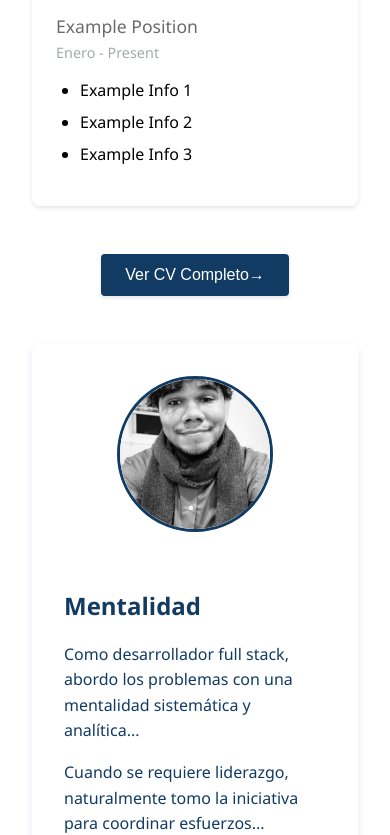
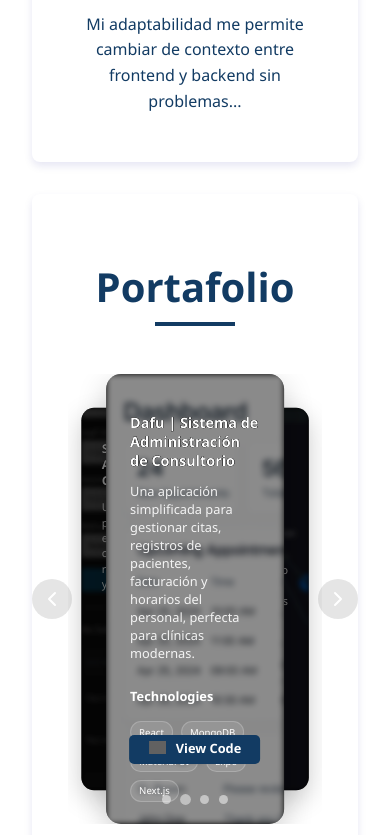
Before and after one commit to TZeik/personal-web, a React (Create React App) app: page / in a window 390 px wide. Shown: the part 984-1819 px from the top of the page. Built offline with nearby package versions, Linux system fonts and the light colour scheme; grey boxes are pictures that could not be loaded.

Commit message:
portfolio and mindset  responsive & workplace component detached

```diff
--- a/src/pages/Home.tsx
+++ b/src/pages/Home.tsx
@@ -16,7 +16,7 @@ const Home: React.FC = () => {
         <Header />
         <Language />
         <div className={Styles.main}>
-          <WorkExperience />
+          {/* <WorkExperience /> */}
           <Mindset />
           <Portfolio />
           <Skills />
--- a/src/styles/mindset.module.css
+++ b/src/styles/mindset.module.css
@@ -12,7 +12,7 @@
   display: flex;
   flex-direction: row;
   align-items: flex-start;
-  gap: 2rem;
+  gap: 4rem;
 }
 
 .profileSection {
@@ -44,6 +44,8 @@
   .contentWrapper {
     flex-direction: column;
     align-items: center;
+    gap: 2rem;
+    text-align: center;
   }
 
   .profileImage {
--- a/src/styles/portfolio.module.css
+++ b/src/styles/portfolio.module.css
@@ -43,7 +43,7 @@
 /* Project Card Styles */
 .projectCard {
   position: absolute;
-  width: 80%;
+  width: 70%;
   height: 100%;
   transition: all 0.5s ease;
   transform-style: preserve-3d;
@@ -55,7 +55,7 @@
 
 .cardLeft {
   left: 0;
-  transform: translateX(-30%) scale(0.85);
+  transform: scale(0.85);
   opacity: 1;
   z-index: 1;
   cursor: pointer;
@@ -72,7 +72,7 @@
 
 .cardRight {
   left: 100%;
-  transform: translateX(-70%) scale(0.85);
+  transform: translateX(-100%) scale(0.85);
   opacity: 1;
   z-index: 1;
   cursor: pointer;
@@ -134,11 +134,8 @@
 
 .projectTitle {
   font-size: 2rem;
-  text-shadow:
-    -0.2px -0.2px 0 black,
-     0.2px -0.2px 0 black,
-    -0.2px  0.2px 0 black,
-     0.2px  0.2px 0 black;
+  text-shadow: -0.2px -0.2px 0 black, 0.2px -0.2px 0 black, -0.2px 0.2px 0 black,
+    0.2px 0.2px 0 black;
   margin-bottom: 0.5rem;
 }
 
@@ -147,7 +144,6 @@
   opacity: 0.9;
   margin-bottom: 0.5rem;
   max-width: 450px;
-
 }
 
 /* Project Details (Center Card Only) */
@@ -248,7 +244,7 @@
   position: absolute;
   top: 50%;
   transform: translateY(-50%);
-  background: rgba(255, 255, 255, 0.2);
+  background: var(--border-dark);
   border: none;
   width: 60px;
   height: 60px;
@@ -267,11 +263,11 @@
 }
 
 .prevButton {
-  left: 25px;
+  right: 95%;
 }
 
 .nextButton {
-  right: 25px;
+  left: 95%;
 }
 
 .sliderDots {
@@ -371,7 +367,7 @@
   }
 
   .projectTitle {
-    font-size: 1.2rem;
+    font-size: 0.9rem;
   }
 
   .projectDescription {
@@ -380,12 +376,12 @@
   }
 
   .techBadge {
-    font-size: 0.7rem;
-      padding: 0.2rem 0.7rem;
+    font-size: 0.6rem;
+    padding: 0.2rem 0.5rem;
   }
 
   .detailTitle {
-    font-size: 0.9rem;
+    font-size: 0.8rem;
   }
 
   .projectFeatures {
@@ -393,15 +389,17 @@
   }
 
   .codeButton {
-    padding: 0.4rem 1.6rem;
+    padding: 0.3rem 1.2rem;
+    font-size: 0.8rem;
+  }
+
+  .codeIcon {
+    width: 17px;
+    height: 17px;
   }
 
   .cardsWrapper {
     height: 500px;
-  }
-
-  .projectCard {
-    width: 90%;
   }
 
   .projectDetails {
@@ -412,6 +410,14 @@
     width: 40px;
     height: 40px;
   }
+  .prevButton {
+    right: 92%;
+  }
+
+  .nextButton {
+    left: 92%;
+  }
+
   .cardsWrapper {
     height: 450px;
   }
@@ -419,4 +425,8 @@
   .projectContent {
     padding: 1.5rem;
   }
+  .dot {
+    width: 9px;
+    height: 9px;
+  }
 }
```
